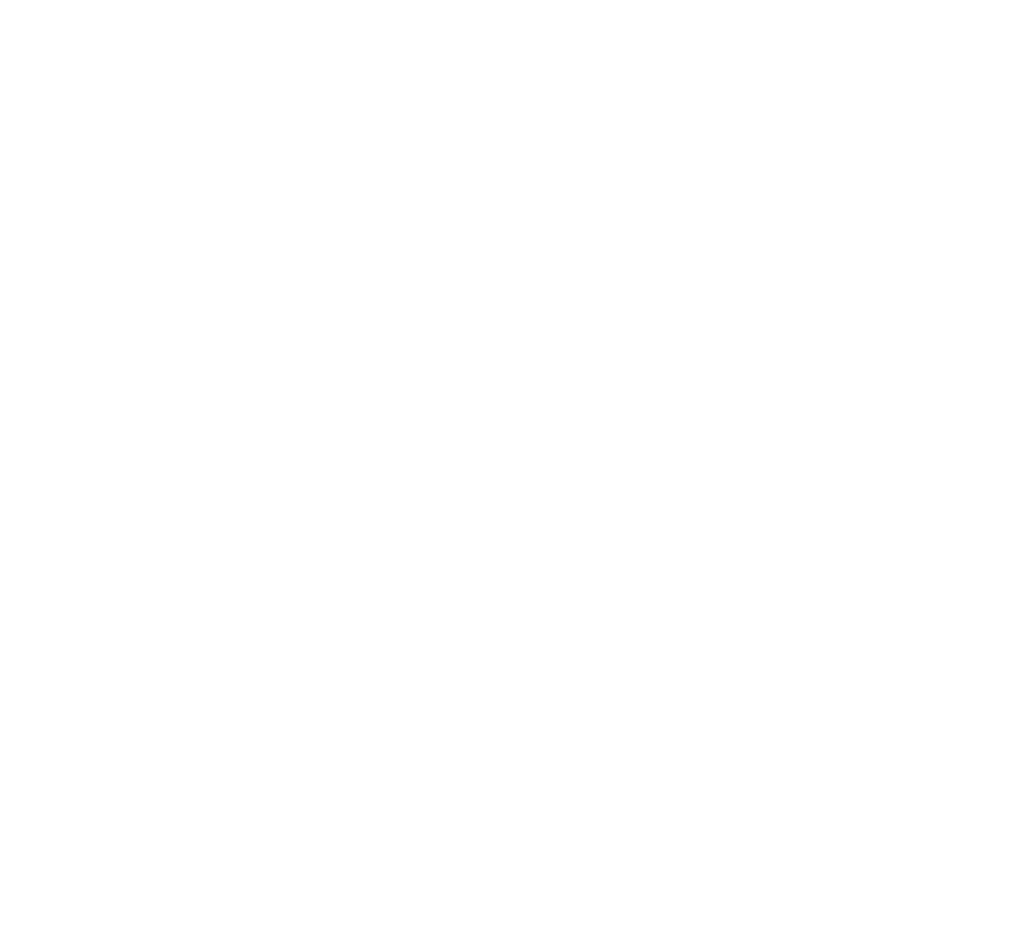
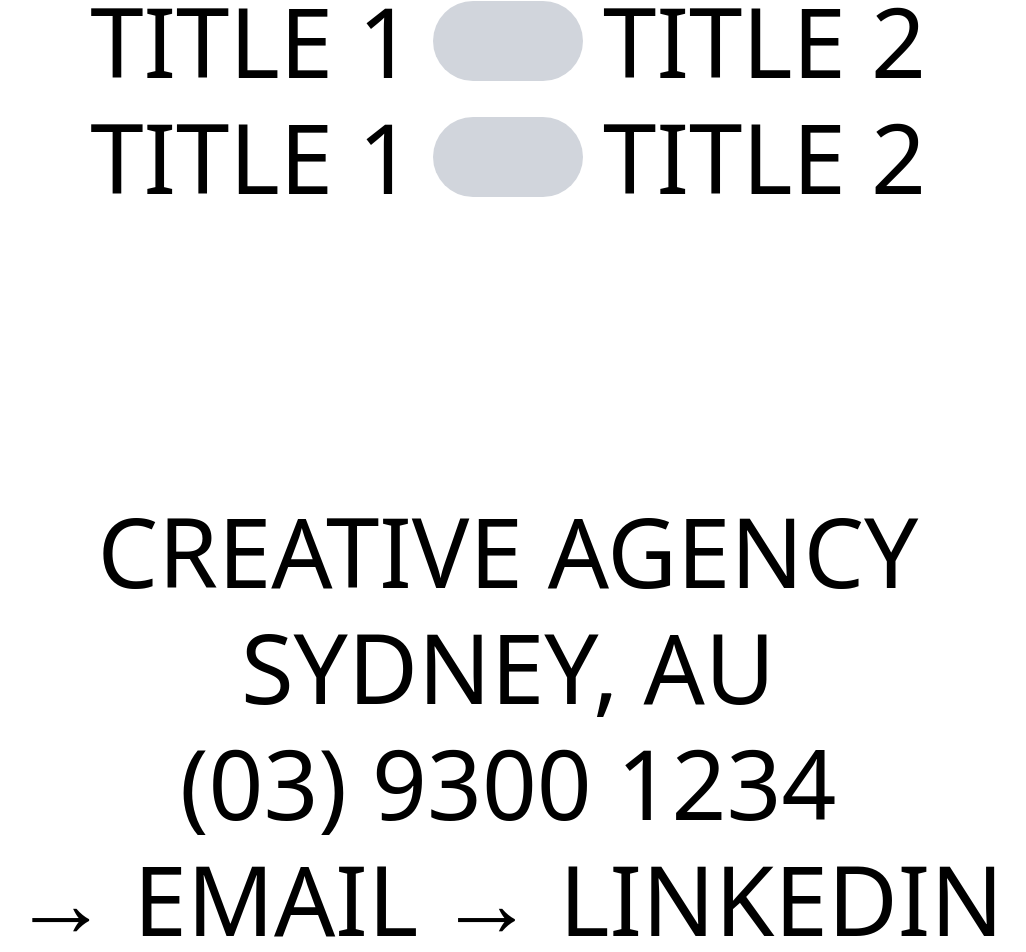
Before and after one commit to tinaaiscoding/portfolio-1, a Next.js app: page / in a window 1280 px wide. Shown: the part 1275-2227 px from the top of the page, without its empty margins (132-1158 px from the left). Before the commit the page ends 801 px from the top, so only its background shows below. Built offline with nearby package versions, Linux system fonts and the light colour scheme.

Commit message:
- Add basic Case Study list and Footer layout - Update PhraseWrap name

```diff
--- /dev/null
+++ b/src/app/components/CaseStudies/CaseStudies.tsx
@@ -0,0 +1,43 @@
+import CaseStudyItem from '../CaseStudyItem/CaseStudyItem';
+
+const projects = [
+  {
+    title1: 'Title 1',
+    title2: 'Title 2',
+    src: 'title1.jpeg',
+  },
+
+  {
+    title1: 'Title 1',
+    title2: 'Title 2',
+    src: 'title1.jpeg',
+  },
+
+  {
+    title1: 'Title 1',
+    title2: 'Title 2',
+    src: 'title1.jpeg',
+  },
+
+  {
+    title1: 'Title 1',
+    title2: 'Title 2',
+    src: 'title1.png',
+  },
+
+  {
+    title1: 'Title 1',
+    title2: 'Title 2',
+    src: 'title1.jpeg',
+  },
+];
+
+export default function CaseStudies() {
+  return (
+    <section className='flex h-screen flex-col items-center justify-center gap-5'>
+      {projects.map((p, i) => {
+        return <CaseStudyItem key={i} title1={p.title1} title2={p.title2} />;
+      })}
+    </section>
+  );
+}
--- /dev/null
+++ b/src/app/components/CaseStudyItem/CaseStudyItem.tsx
@@ -0,0 +1,14 @@
+type Props = {
+  title1: string;
+  title2: string;
+};
+
+export default function CaseStudyItem({ title1, title2 }: Props) {
+  return (
+    <div className="flex items-center gap-5 text-8xl uppercase">
+      <p>{title1}</p>
+       <div className='h-[80px] w-[150px] rounded-full bg-gray-300'></div>
+      <p>{title2}</p>
+    </div>
+  );
+}
--- /dev/null
+++ b/src/app/components/Footer/Footer.tsx
@@ -0,0 +1,13 @@
+export default function Footer() {
+  return (
+    <footer className='flex h-screen flex-col items-center justify-center gap-5 text-8xl uppercase'>
+      <p>Creative Agency</p>
+      <p>Sydney, AU</p>
+      <p>(03) 9300 1234</p>
+      <div className="flex gap-5">
+        <a href=''>→ Email</a>
+        <a href=''>→ LinkedIn</a>
+      </div>
+    </footer>
+  );
+}
--- a/src/app/components/Hero/Hero.tsx
+++ b/src/app/components/Hero/Hero.tsx
@@ -1,13 +1,13 @@
-import TextSlide from '../TextSlide/TextSlide';
+import PhraseWrap from '../PhraseWrap/PhraseWrap';
 import './Hero.css';
 
 export default function Hero() {
   return (
     <main className='flex items-end h-screen'>
       <div>
-        <TextSlide phrase='Creative websites' />
-        <TextSlide phrase='Creative websites' />
-        <TextSlide phrase='Creative websites' />
+        <PhraseWrap phrase='Creative websites' />
+        <PhraseWrap phrase='Creative websites' />
+        <PhraseWrap phrase='Creative websites' />
       </div>
     </main>
   );
--- a/src/app/components/TextSlide/TextSlide.tsx
+++ b/src/app/components/PhraseWrap/PhraseWrap.tsx
@@ -4,7 +4,7 @@ type Props = {
   phrase: string;
 };
 
-export default function TextSlide({ phrase }: Props) {
+export default function PhraseWrap({ phrase }: Props) {
   return (
     <div className='flex gap-5 py-4 whitespace-nowrap'>
       <Phrase phrase={phrase} />
--- a/src/app/page.tsx
+++ b/src/app/page.tsx
@@ -1,9 +1,13 @@
+import CaseStudies from './components/CaseStudies/CaseStudies';
 import Hero from './components/Hero/Hero';
+import Footer from './components/Footer/Footer';
 
 export default function Home() {
   return (
     <div>
       <Hero />
+      <CaseStudies />
+      <Footer />
     </div>
   );
 }
```
